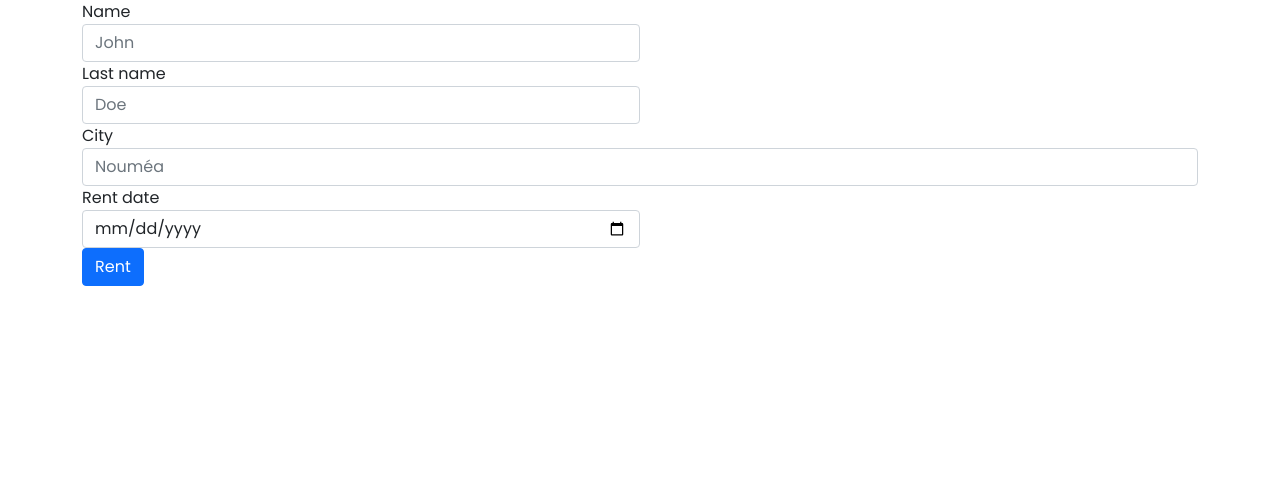
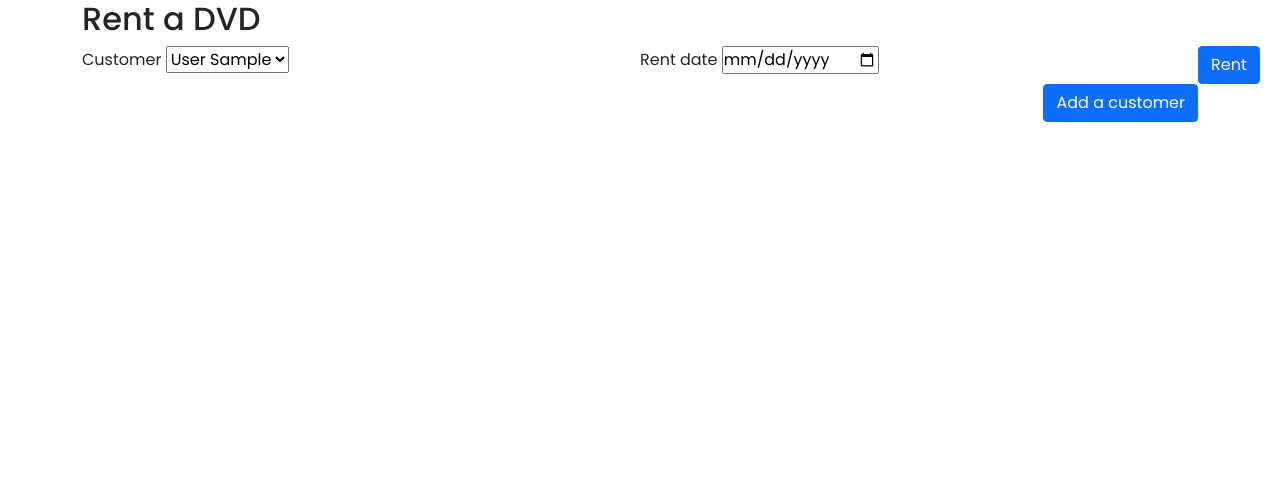
Before and after one commit to Kndrx/sakila, a PHP site: page /sakila/views/rentForm.php in a window 1280 px wide. Shown: the top 485 px of the page. Run offline with PHP 8.4, Linux system fonts and the light colour scheme; tables that the repository leaves empty or names only in its code hold one stand-in row (values such as "Sample post"); style sheets or scripts are compiled from the project's sources.

Commit message:
origin master

```diff
--- /dev/null
+++ b/databaseClass/customer.php
@@ -0,0 +1,17 @@
+<?php
+
+class Customer extends Database {
+
+    public function CreateCustomer() {
+
+        $sql = "INSERT INTO customer";
+    }
+
+    public function getAllCustomers() {
+
+        $sql = 'SELECT last_name, first_name FROM customer ORDER BY last_name ASC';
+        $query = $this->connect()->query($sql);
+        $query->execute();
+        return $query->fetchAll();
+    }
+}
--- a/databaseClass/database.php
+++ b/databaseClass/database.php
@@ -1,6 +1,6 @@
 <?php
 
-class database {
+class Database {
 
   private $host = "127.0.0.1";
   private $username = "root";
--- a/js/script.js
+++ b/js/script.js
@@ -1,11 +1,4 @@
 // parallax effect
-let bg = $("#bg");
-let moon = $("#moon");
-let mountain = $("#mountain");
-let road = $("#road");
-let text = $("#text");
-let btn_index = $("#btn_index");
-
 window.addEventListener('scroll', function () {
     var value = this.window.scrollY;
 
@@ -31,14 +24,14 @@ $("#search").keyup(function() {
                 $('#showlist').html(response);
             }
         });
-
     }
     else {
         $('#showlist').html('');
     };
-
 });
 
 $(document).on('click', 'a', function(){
     $('#search').val($(this).text());
 });
+
+// search by filter
--- a/views/movie.php
+++ b/views/movie.php
@@ -18,7 +18,7 @@ $movie = $query->getMovieById($id);
             <h6 class="card-subtitle mb-2 text-muted">Release year : <?php echo $movie['release_year'] ?></h6>
             <p class="card-text">Synopsys : <?php echo $movie['description'] ?></p>
             <p class="card-text">Rating : <?php echo $movie['rating'] ?></p>
-            <a href="rentForm.php" class="card-link">Réservez ce film</a>
+            <a href="rentForm.php" class="card-link">Rent this dvd</a>
         </div>
     </div>
     </div>
--- a/views/rentForm.php
+++ b/views/rentForm.php
@@ -6,10 +6,51 @@ autoloader::register();
 ?>
 
 <div class="container">
+    <h2>Rent a DVD</h2>
+    <form method="post" action="rent.php">
+        <?php
+            $query = new Customer();
+            $getAll = $query->getAllCustomers();
+        ?>
+        <div class="form-row d-flex">
+            <div class="form-group col-md-6">
+                <label for="name">Customer</label>
+                <select name="customers">
+                <?php
+                foreach ($getAll as $customer) {
+                    echo "<option>" . $customer['last_name'] . " " . $customer['first_name'] . "</option>";
+                }
+                ?>
+                </select>
+            </div>
+            <div class="form-group col-md-6">
+                <label for="rentDate">Rent date</label>
+                <input type="date" id="rentaldate">
+            </div>
+            <div class="justify-content-center">
+                <button type="submit" class="btn btn-primary "> Rent </button>
+            </div>
+        </div>
+    </form>
+
+    <!-- Button trigger modal -->
+    <div class="d-flex justify-content-end">
+        <!-- Button trigger modal -->
+        <button type="button" class="btn btn-primary" data-bs-toggle="modal" data-bs-target="#exampleModal"> Add a customer </button>
+    </div>
+    <!-- Modal -->
+    <div class="modal fade" id="exampleModal" tabindex="-1" aria-labelledby="exampleModalLabel" aria-hidden="true">
+        <div class="modal-dialog">
+            <div class="modal-content">
+            <div class="modal-header">
+                <h5 class="modal-title" id="exampleModalLabel">Modal title</h5>
+                <button type="button" class="btn-close" data-bs-dismiss="modal" aria-label="Close"></button>
+            </div>
+            <div class="modal-body">
             <form>
-    <div class="form-row">
+                <div class="form-row d-flex">
                     <div class="form-group col-md-6">
-            <label for="name">Name</label>
+                        <label for="name">First name</label>
                         <input type="text" class="form-control" id="name" placeholder="John">
                     </div>
                     <div class="form-group col-md-6">
@@ -18,16 +59,34 @@ autoloader::register();
                     </div>
                 </div>
                 <div class="form-group">
-        <label for="city">City</label>
-        <input type="text" class="form-control" id="city" placeholder="Nouméa">
+                    <label for="email">email</label>
+                    <input type="email" class="form-control" id="city" placeholder="johndoe@sakilacustomer.org">
                 </div>
-    <div class="form-row">
+                <div class="form-row d-flex">
                     <div class="form-group col-md-6">
-            <label for="rentdate">Rent date</label>
-            <input type="date" class="form-control" id="rentdate">
+                        <label for="adress">Adress</label>
+                        <input type="text" class="form-control" id="adress">
+                    </div>
+                    <div class="form-group col-md-6">
+                        <label for="store">Store</label>
+                        <select name="store">
+                            <option value="1">1</option>
+                            <option value="2">2</option>
+                        </select>
                     </div>
                 </div>
+                <div class="mt-4">
                     <button type="submit" class="btn btn-primary">Rent</button>
+                </div>
             </form>
             </div>
+            <div class="modal-footer">
+                <button type="button" class="btn btn-secondary" data-bs-dismiss="modal">Close</button>
+                <button type="button" class="btn btn-primary">Save changes</button>
+            </div>
+            </div>
+        </div>
+    </div>
+
+</div>
 <?php require "../layouts/footer.php"; ?>
```
Also changed, not shown: databaseClass/movie.php (+7 -6 lines), databaseClass/rent.php (added, +12 -0 lines), index.php (+5 -4 lines). Lines whose indentation alone changed are shown as unchanged.
